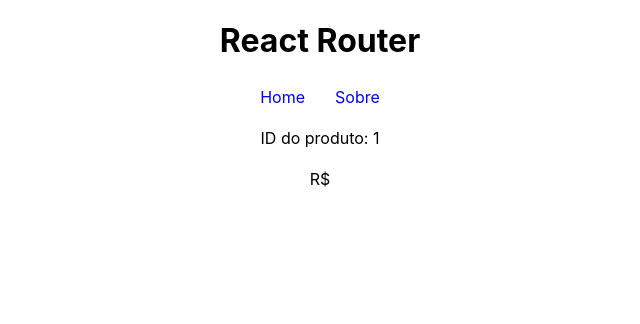
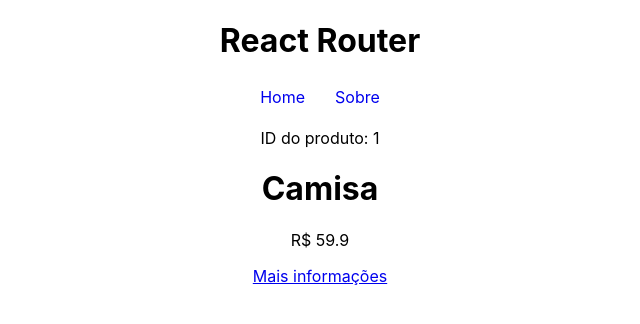
Before and after one commit to andrematos90/React, a React (Create React App) app in the folder Hora de Codar/07 - React Router/projeto/: page /products/1 in a window 1280 px wide. Shown: the top 324 px of the page, without its empty margins (320-960 px from the left). Built offline with nearby package versions, Linux system fonts and the light colour scheme; no server answers; data requests are answered from the project's data file.

Commit message:
nested routes

```diff
--- a/Hora de Codar/07 - React Router/projeto/src/App.js
+++ b/Hora de Codar/07 - React Router/projeto/src/App.js
@@ -7,6 +7,7 @@
 import Product from "./pages/Product";
 //components
 import Navbar from "./components/Navbar";
+import Info from "./pages/Info";
 
 function App() {
   return (
@@ -17,10 +18,12 @@
         <Navbar />
         <Routes>
           <Route path="/" element={<Home />} />
-          <Route path="about" element={<About />} />
+          <Route path="/about" element={<About />} />
+           {/*nested route*/}
+           <Route path="/products/:id/info" element={<Info />} />
+          {/*rota dinamica */}
+          <Route path="/products/:id" element={<Product />} />
 
-          {/*rota dinamica */}
-          <Route path="products/:id" element={<Product />} />
         </Routes>
       </BrowserRouter>
     </div>
--- a/Hora de Codar/07 - React Router/projeto/src/pages/Home.js
+++ b/Hora de Codar/07 - React Router/projeto/src/pages/Home.js
@@ -10,6 +10,7 @@
   const url = 'http://localhost:3000/products';
 
   const {data: items, loading, error} = useFetch(url)
+
   return (
     <div>
       <h1>Produtos</h1>
--- /dev/null
+++ b/Hora de Codar/07 - React Router/projeto/src/pages/Info.js
@@ -0,0 +1,13 @@
+import { useParams } from "react-router-dom"
+
+const Info = () => {
+
+    const { id } = useParams();
+  return (
+    <div>
+        <h1>Mais informações sober o produto: {id} </h1>
+    </div>
+  )
+}
+
+export default Info;
--- a/Hora de Codar/07 - React Router/projeto/src/pages/Product.js
+++ b/Hora de Codar/07 - React Router/projeto/src/pages/Product.js
@@ -1,4 +1,4 @@
-import { useParams } from "react-router-dom";
+import { Link, useParams } from "react-router-dom";
 import { useFetch } from "../hooks/useFetch";
 
 
@@ -7,11 +7,10 @@
     const {id} = useParams();  // const {id} = useParams(); faz referencia ao id da rota em App.js >>>   <Route path="products/:id" element={<Product />} />
 
     //5 - carregamento dado individual
-    const url = "http://localhost:3000/products" + id;
+    const url = "http://localhost:3000/products/" + id;
 
     const {data: product, loading, error} = useFetch(url);
-    console.log(product)
-;
+    console.log(product);
   return (
     <>
     <p>ID do produto: {id}</p>
@@ -21,6 +20,8 @@
       <div>
         <h1>{product.name}</h1>
         <p>R$ {product.price}</p>
+        {/*07 - nested routes*/}
+        <Link to={`/products/${product.id}/info`}>Mais informações</Link>
       </div>
     )}
     </>
```
Also changed, not shown: 1 other file (tests, documents, lock files or other folders).
